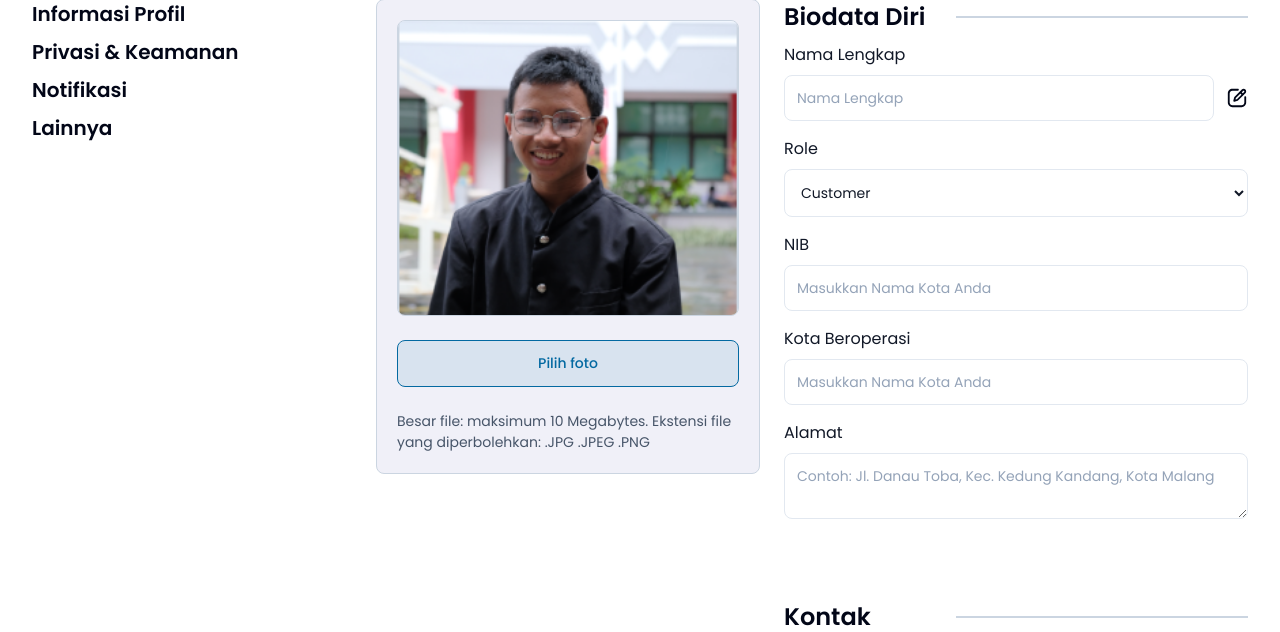
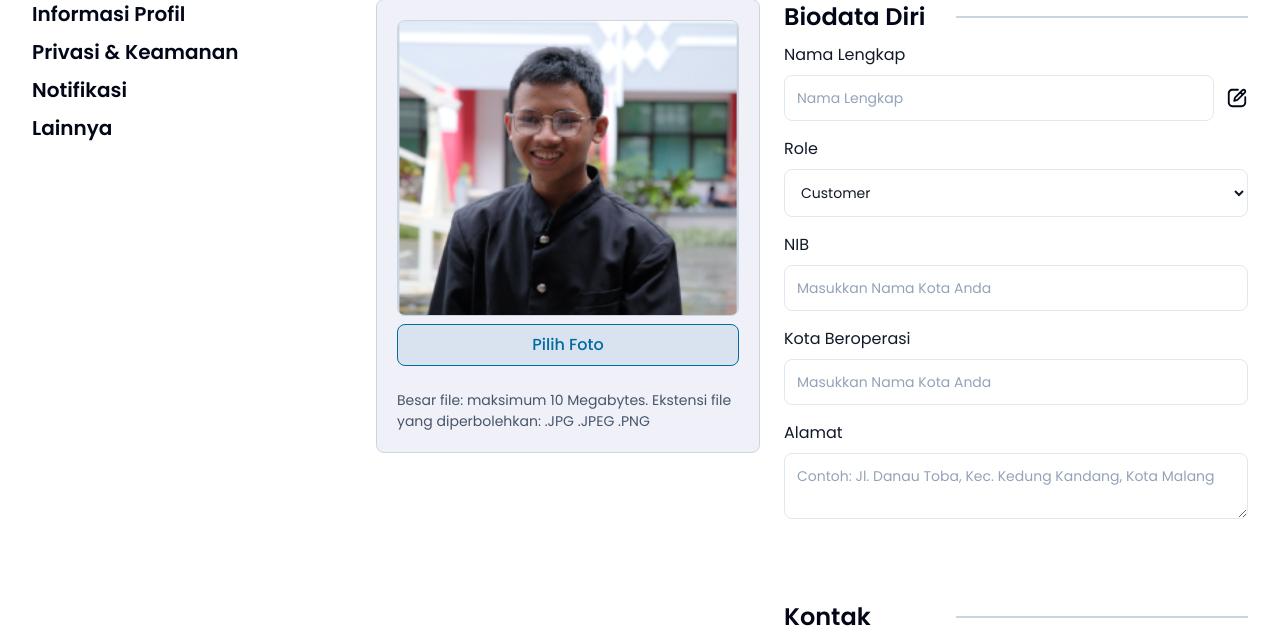
Before and after one commit to NaufalArkananta/OLM, a Laravel app: page /profile in a window 1280 px wide. Shown: the part 137-769 px from the top of the page. Run offline with Laravel 12, Linux system fonts and the light colour scheme; a user stored in the database is signed in; data comes from the database, SQL or seed files in the repository; style sheets or scripts are compiled from the project's sources; some web fonts are replaced.

Commit message:
feat: update profile picture upload functionality with improved UI

```diff
--- a/resources/views/profile.blade.php
+++ b/resources/views/profile.blade.php
@@ -18,8 +18,10 @@
             <img src="{{ asset('img/aziiz_image.png') }}" alt="profile"
               class="rounded-[8px] border border-slate-300 w-full h-[140px] sm:h-[160px] md:h-[200px] lg:h-[296px] object-cover">
             <div>
-              <x-button size="lg" color="secondary" type="button" class="w-full lg:mt-6">Pilih
-                foto</x-button>
+            <input type="file" id="profile_picture" name="profile_picture" class="hidden">
+            <label for="profile_picture" class="w-full lg:mt-6">
+                <div class="bg-customBlue-50 hover:bg-customBlue-100 text-sky-400 font-medium duration-300 border border-sky-400 focus:ring focus:ring-sky-200 rounded-[8px] p-2 text-center cursor-pointer mt-2">Pilih Foto</div>
+            </label>
               <p class="mt-4 text-base font-normal lg:mt-6 lg:text-lg text-slate-600">Besar file: maksimum 10 Megabytes.
                 Ekstensi file yang
                 diperbolehkan: .JPG .JPEG .PNG</p>
```
